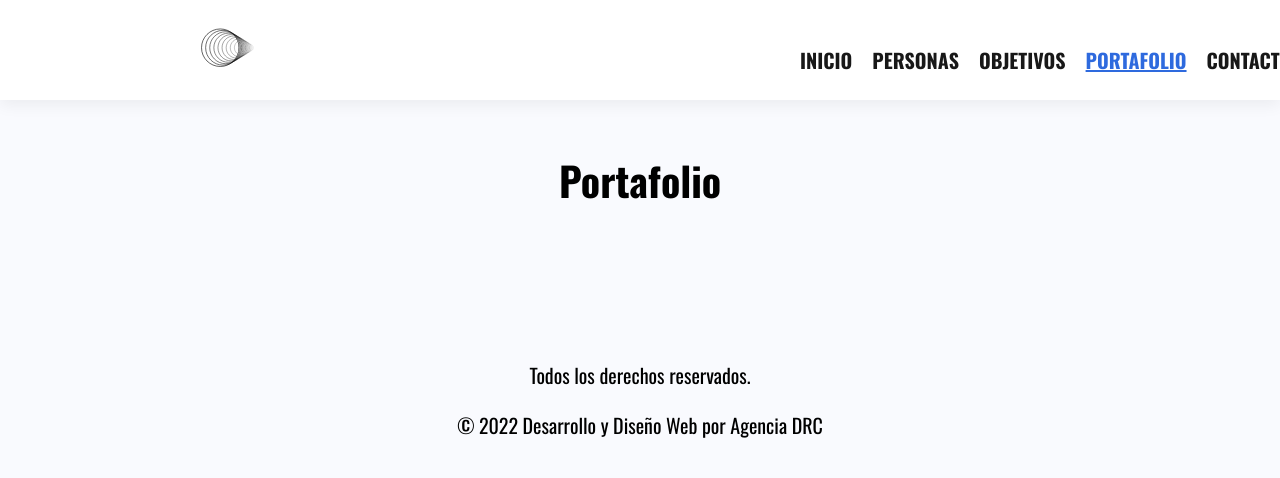
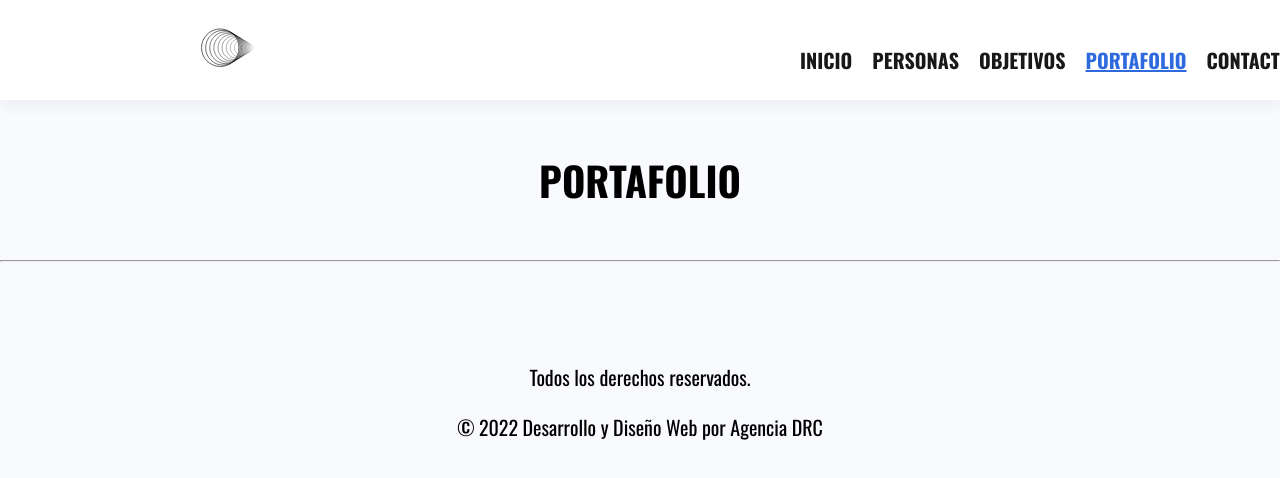
Before and after one commit to cassnova/crea-planeta, a React (Create React App) app: page /portafolio in a window 1280 px wide. Shown: the top 478 px of the page. Built offline with nearby package versions, Linux system fonts and the light colour scheme.

Commit message:
added text to portafolio page

```diff
--- a/src/pages/Portafolio/Portafolio.jsx
+++ b/src/pages/Portafolio/Portafolio.jsx
@@ -1,6 +1,7 @@
 import React from "react";
 import Nav from "../../components/Navbar2";
 import { motion as m } from "framer-motion";
+import "./Portafolio.css";
 
 const Portafolio = () => {
   return (
@@ -11,7 +12,8 @@ const Portafolio = () => {
       transition={{ duration: 0.5, ease: "easeOut" }}
     >
       <Nav />
-      <h2>Portafolio</h2>
+      <h2>PORTAFOLIO</h2>
+      <hr />
     </m.div>
   );
 };
```
Also changed, not shown: src/pages/Portafolio/Portafolio.css (added).
